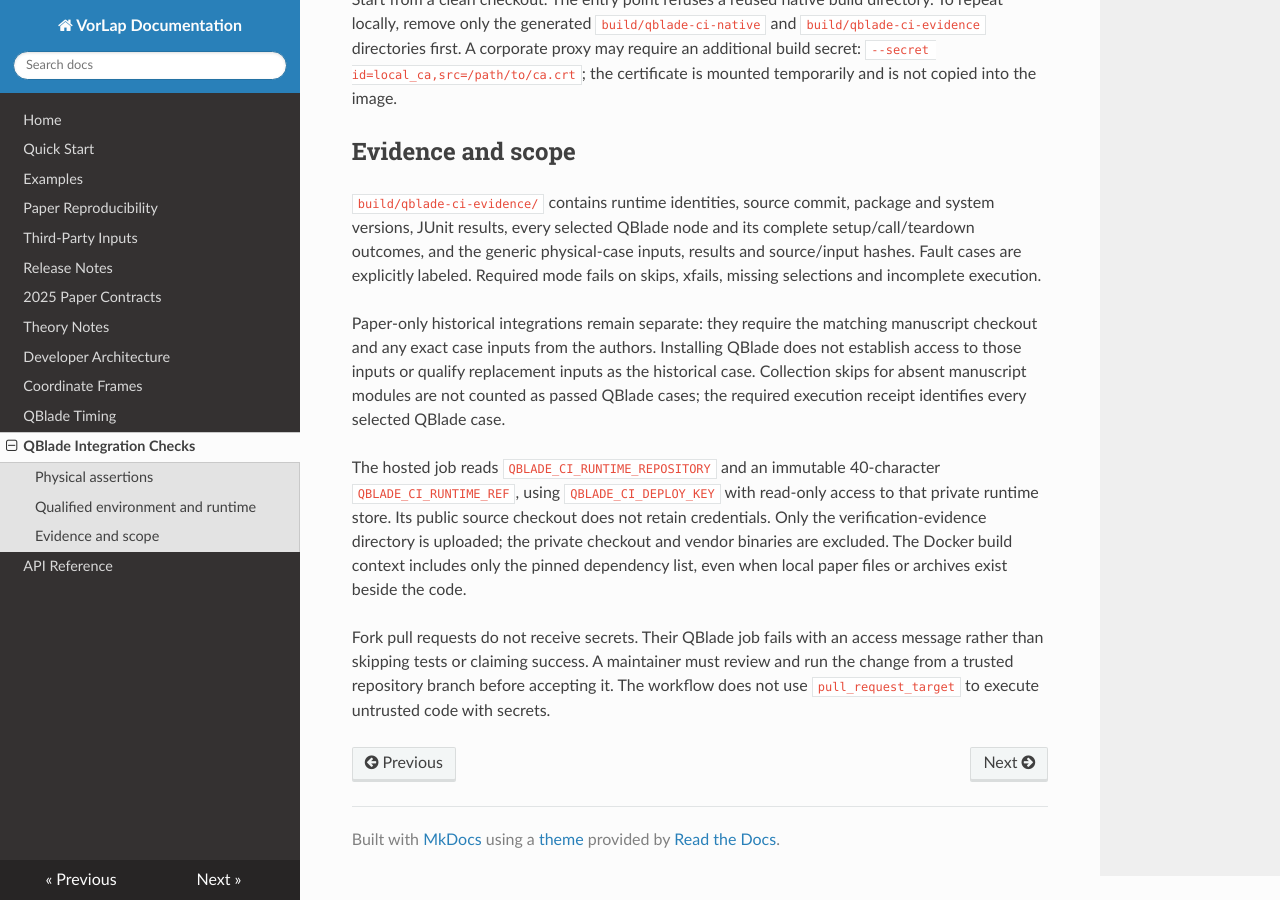
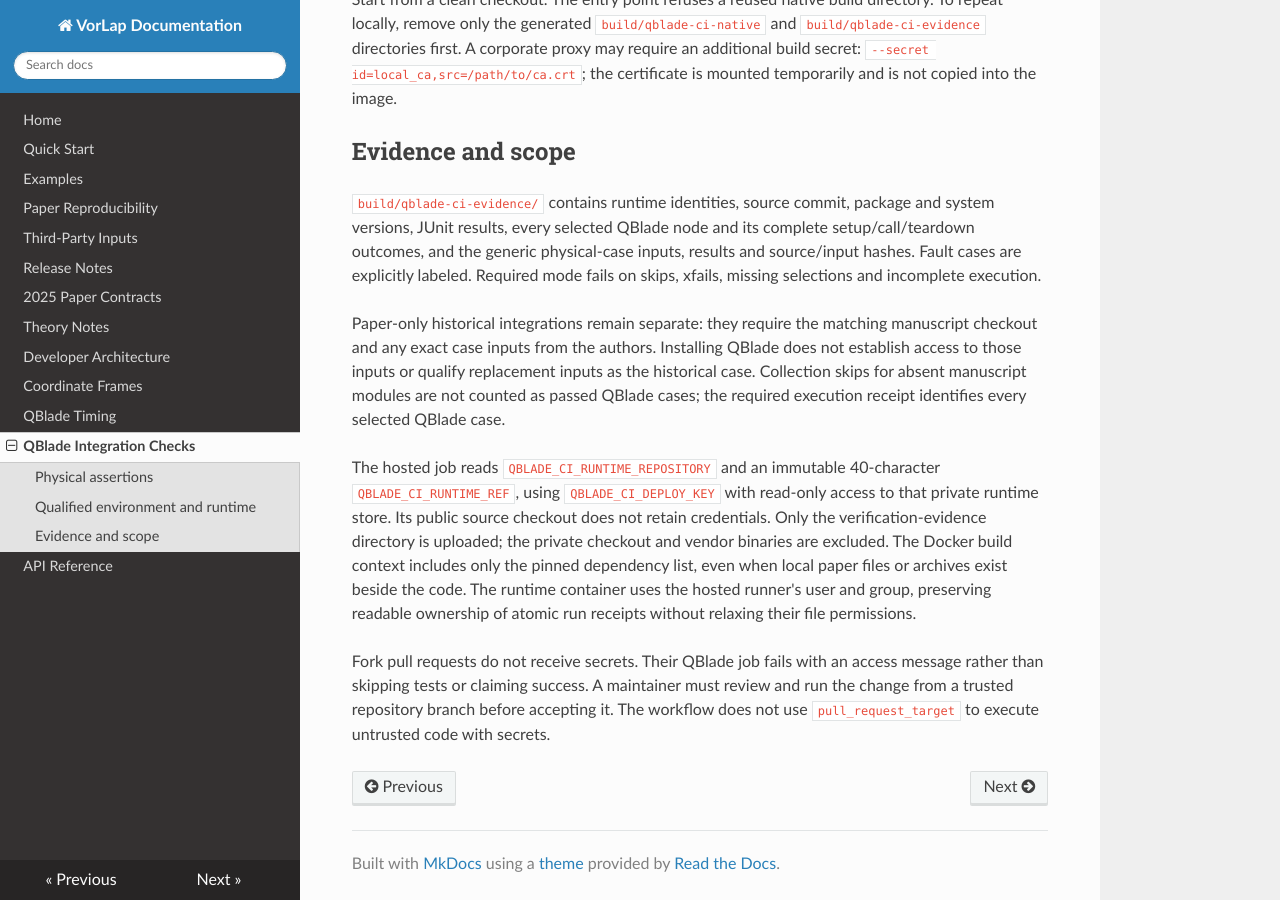
Before and after one commit to sandialabs/VorLap, an MkDocs documentation site: the page built from docs/qblade_ci.md, in a window 1280 px wide and 900 px high, scrolled down 1758 px. Built offline with MkDocs 1.6.1, drawn with Linux system fonts in a browser that asks for light colours; nearby versions of some CDN libraries.

Commit message:
Run QBlade CI as the runner user to preserve evidence access

```diff
--- a/docs/qblade_ci.md
+++ b/docs/qblade_ci.md
@@ -97,6 +97,8 @@ private runtime store. Its public source checkout does not retain credentials.
 Only the verification-evidence directory is uploaded; the private checkout and
 vendor binaries are excluded. The Docker build context includes only the pinned
 dependency list, even when local paper files or archives exist beside the code.
+The runtime container uses the hosted runner's user and group, preserving readable
+ownership of atomic run receipts without relaxing their file permissions.
 
 Fork pull requests do not receive secrets. Their QBlade job fails with an access
 message rather than skipping tests or claiming success. A maintainer must review
```
Also changed, not shown: 1 other file.
